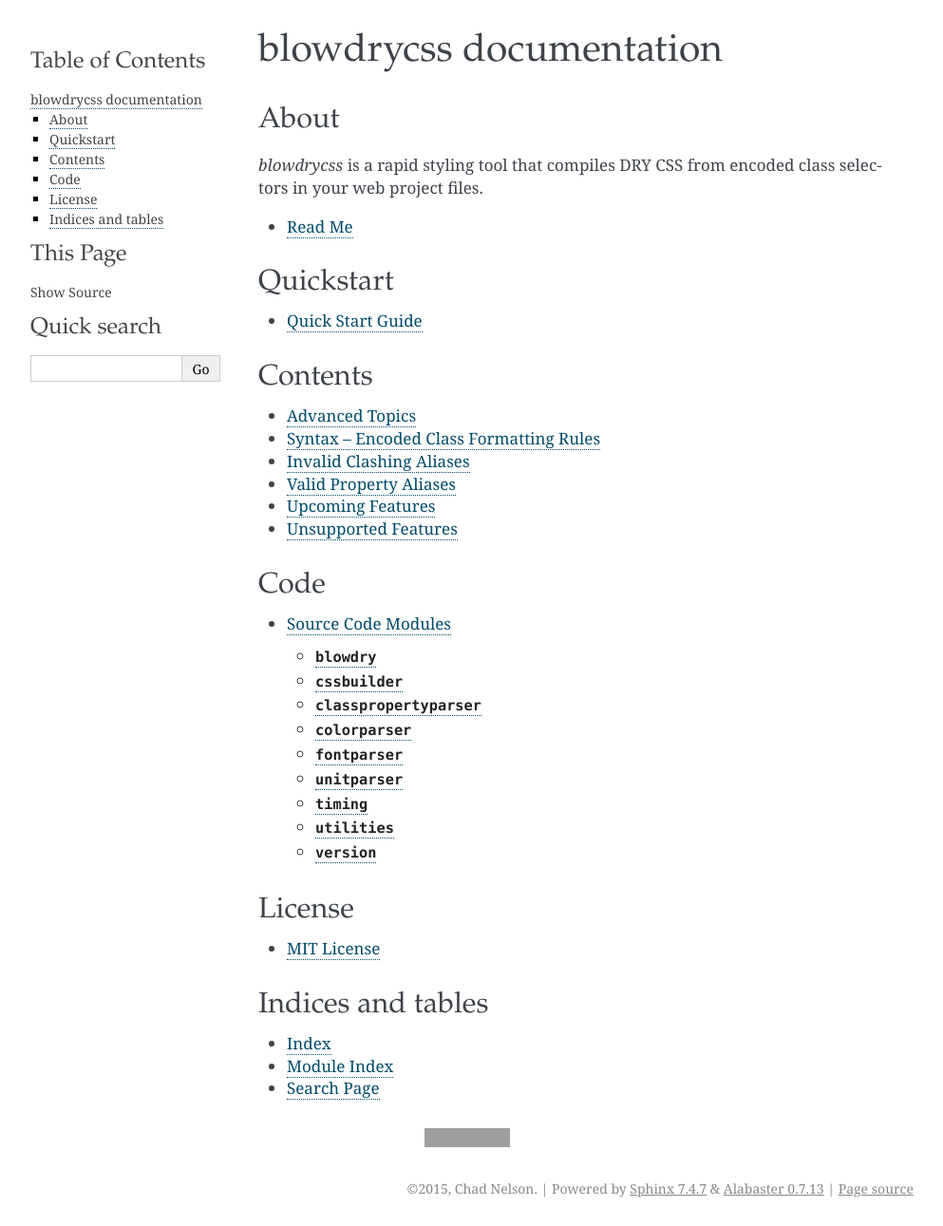
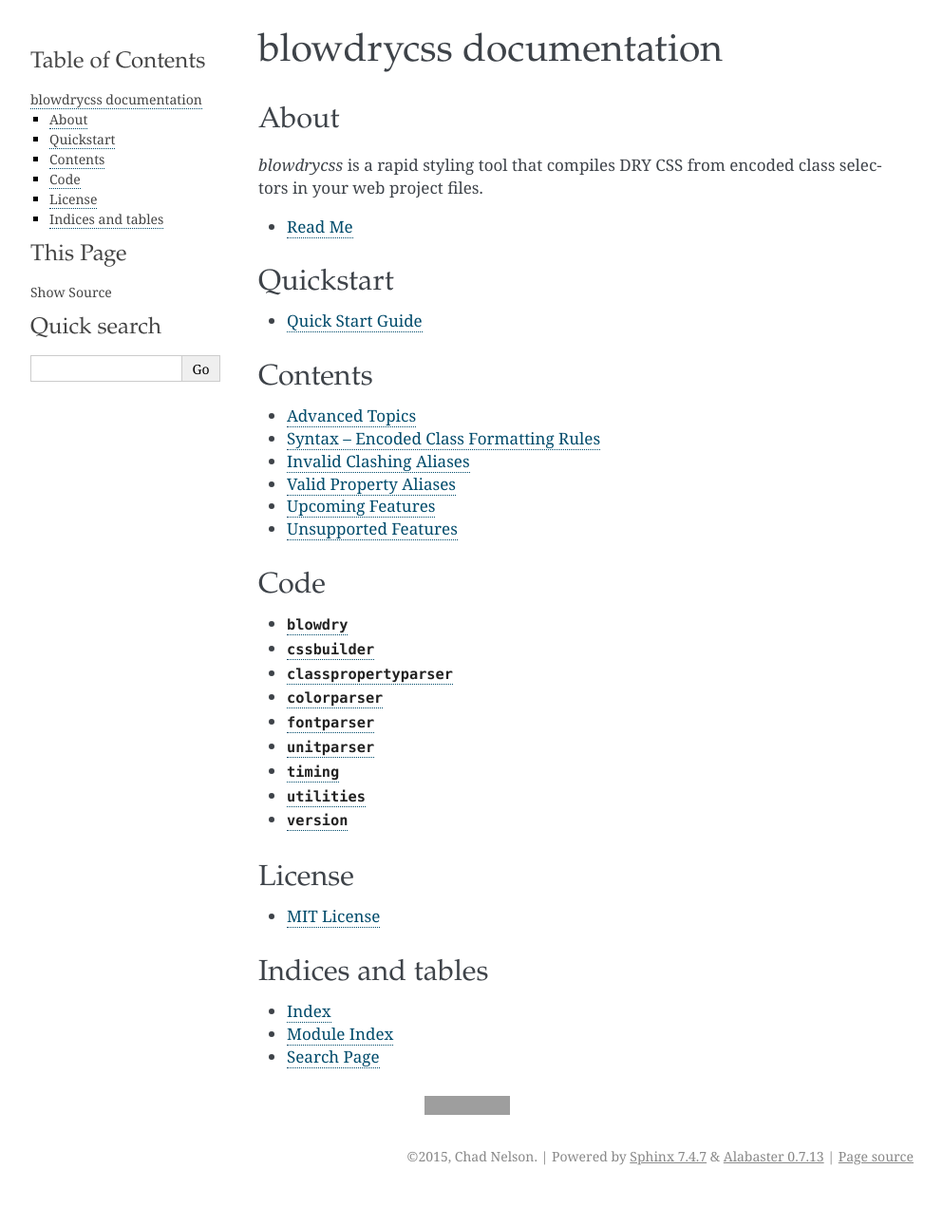
Before and after one commit to nueverest/blowdrycss, a Sphinx documentation site: the page built from docs/index.rst, in a window 1280 px wide. Shown: the whole page at 95% size, without its empty margins (148-1141 px from the left). Built offline with Sphinx 7.4.7, drawn with Linux system fonts in a browser that asks for light colours; after the commit the page ends 1257 px from its top, so only the background shows below that; grey boxes are pictures that could not be loaded.

Commit message:
Removed title.

```diff
--- a/docs/code.rst
+++ b/docs/code.rst
@@ -1,6 +1,3 @@
-
-Source Code Modules
-===================
 
 ``blowdry``
 -----------
```
